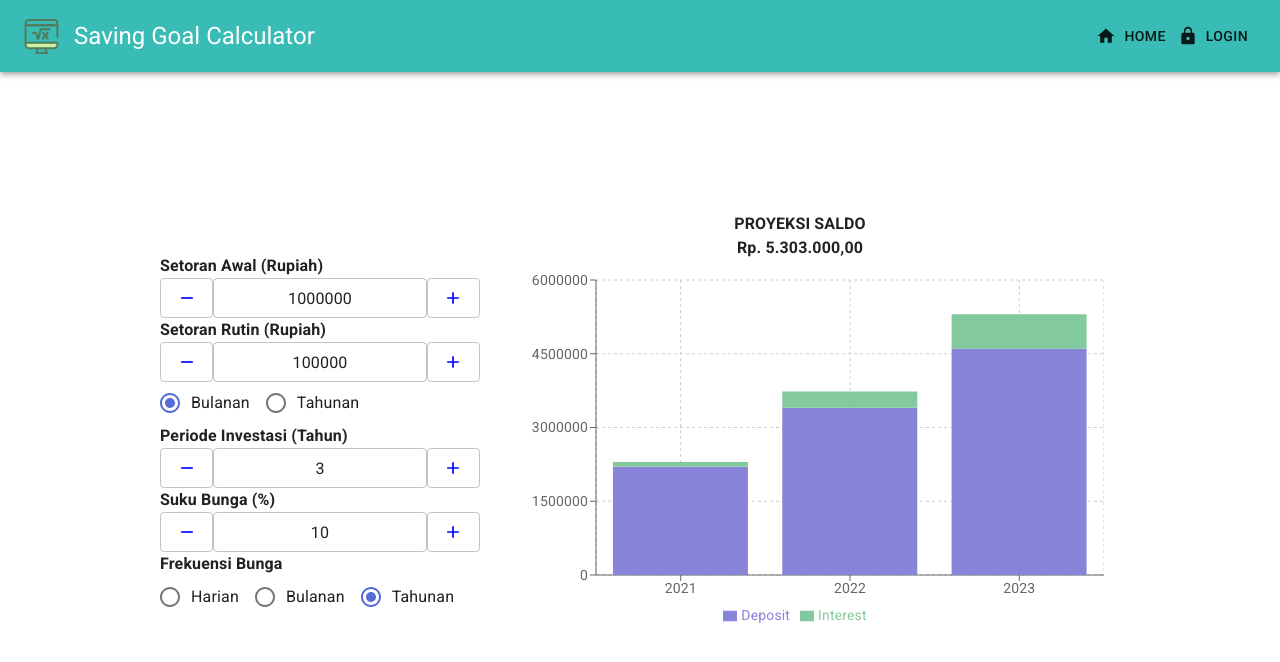
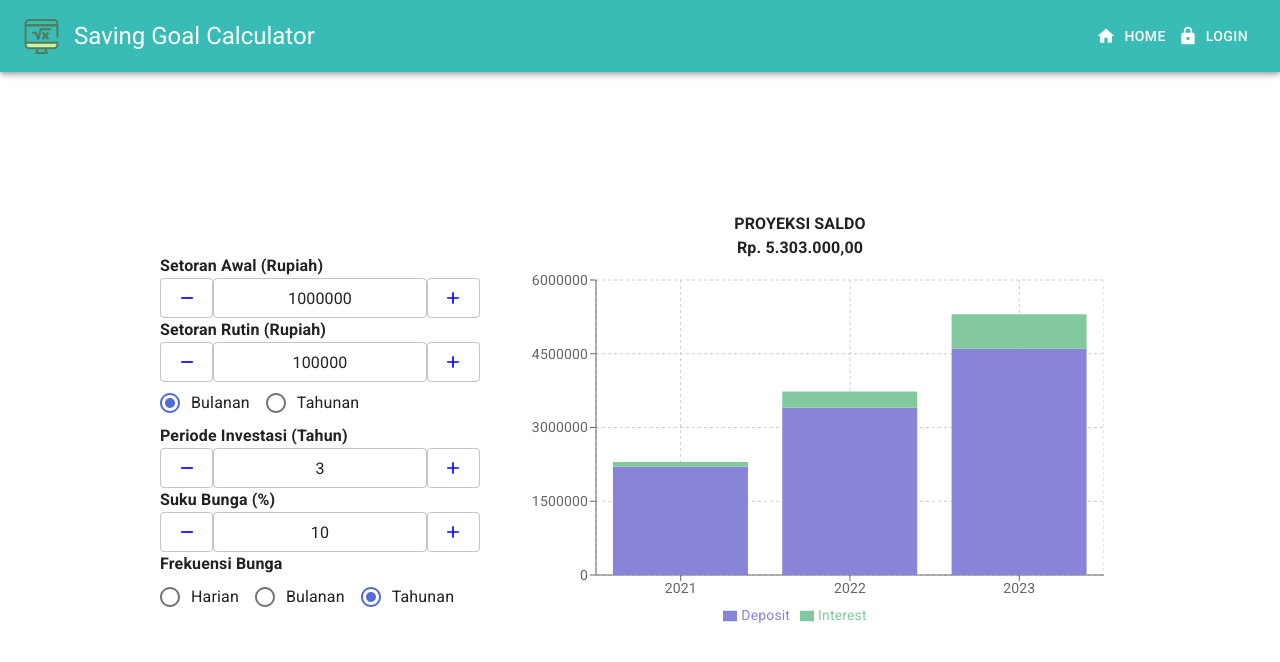
Before and after one commit to ajiyudhanto/saving-goal-calc, a Next.js app: page / in a window 1280 px wide. Shown: the top 662 px of the page. Built offline with nearby package versions, Linux system fonts and the light colour scheme.

Commit message:
changing color in navbar

```diff
--- a/components/Navbar.js
+++ b/components/Navbar.js
@@ -35,13 +35,15 @@ export default function Navbar () {
               <Hidden xsDown>
                 <Button
                   className='navbar-btn'
-                  startIcon={<HomeIcon />}
+                  startIcon={<HomeIcon style={{ color: 'white' }} />}
+                  style={{ color: 'white' }}
                 >
                   Home
                 </Button>
                 <Button
                   className='navbar-btn'
-                  startIcon={<LockIcon />}
+                  startIcon={<LockIcon style={{ color: 'white' }} />}
+                  style={{ color: 'white' }}
                 >
                   Login
                 </Button>
@@ -52,6 +54,7 @@ export default function Navbar () {
                   aria-controls="long-menu"
                   aria-haspopup="true"
                   onClick={handleClick}
+                  style={{ color: 'white' }}
                 >
                   <MenuIcon />
                 </IconButton>
@@ -65,7 +68,8 @@ export default function Navbar () {
                   <MenuItem>
                     <Button
                       className='navbar-btn'
-                      startIcon={<HomeIcon />}
+                      startIcon={<HomeIcon style={{ color: 'white' }} />}
+                      style={{ color: 'white' }}
                     >
                       Home
                     </Button>
@@ -73,7 +77,8 @@ export default function Navbar () {
                   <MenuItem>
                     <Button
                       className='navbar-btn'
-                      startIcon={<LockIcon />}
+                      startIcon={<LockIcon style={{ color: 'white' }} />}
+                      style={{ color: 'white' }}
                     >
                       Login
                     </Button>
```
